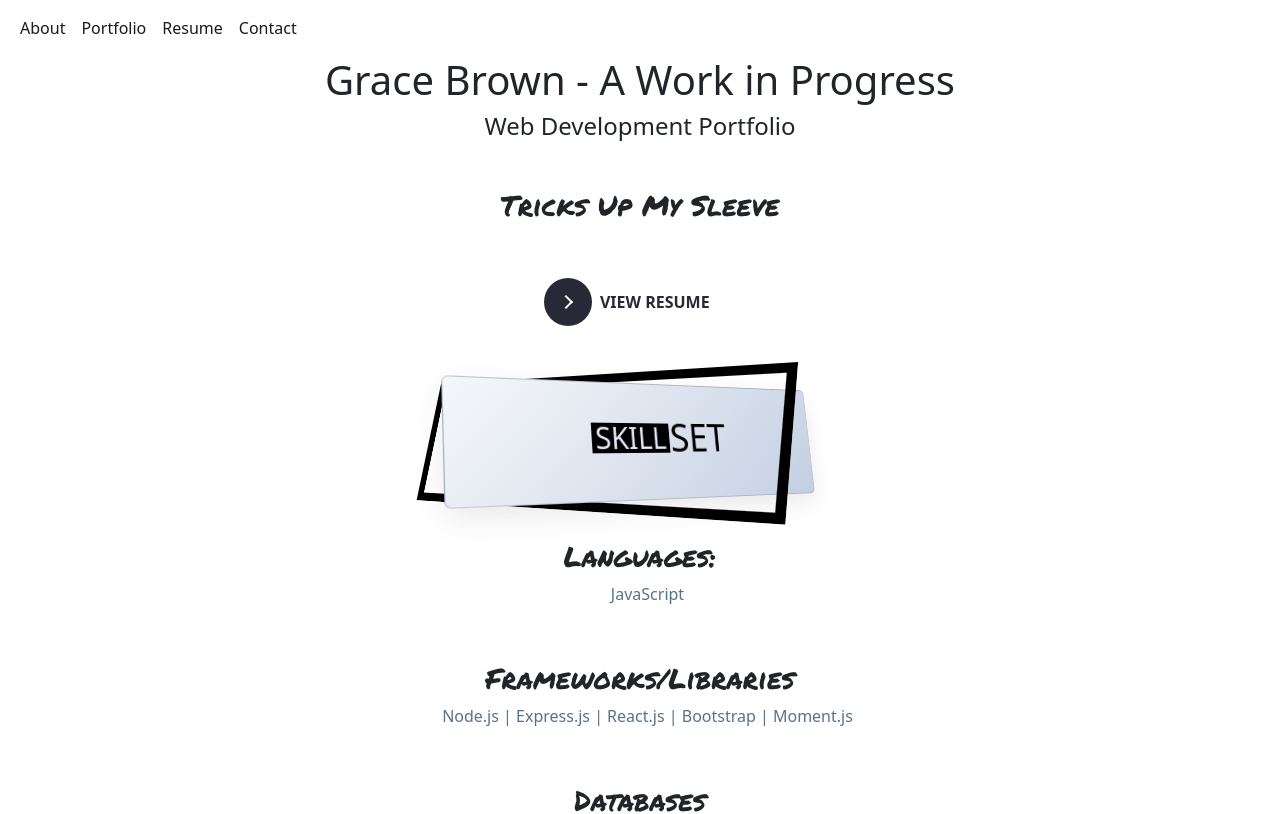
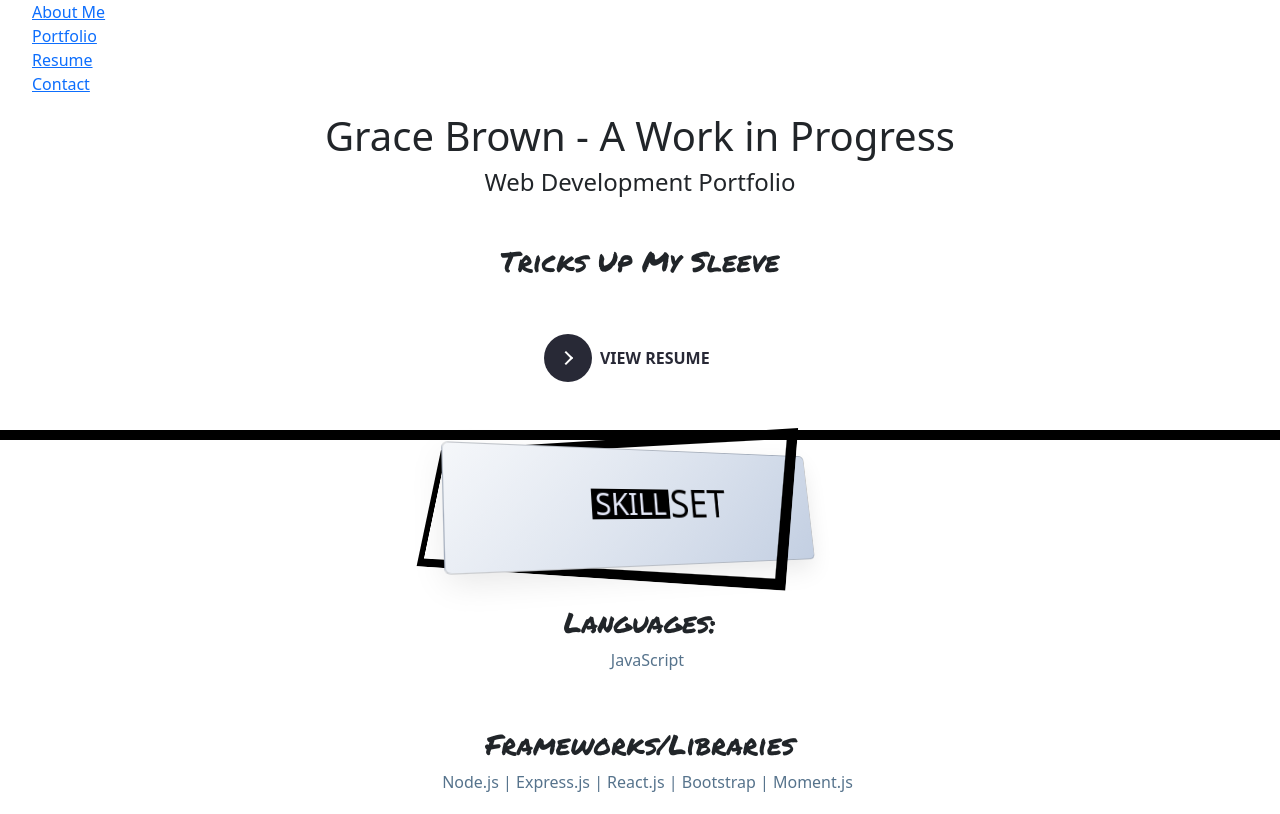
Before and after one commit to ItsGeeBee/react-profile, a React (Create React App) app: page /Resume in a window 1280 px wide. Shown: the top 814 px of the page. Built offline with nearby package versions, Linux system fonts and the light colour scheme.

Commit message:
Nav bar active links not working

```diff
--- a/src/components/Contact.js
+++ b/src/components/Contact.js
@@ -58,11 +58,11 @@ import { validateEmail } from '../utils/helpers';
   };
 
   return (
-    <div class="col justify-content-center">
+    <div className ="col justify-content-center">
       <h3>Lets Connect!</h3>
-      <form class="col justify-content-center">
-      <div class="w-50 p-2">
-        <input class="form-control"
+      <form className ="col justify-content-center">
+      <div className ="w-50 p-2">
+        <input className ="form-control"
           value={name}
           name="name"
           onChange={handleInputChange}
@@ -70,8 +70,8 @@ import { validateEmail } from '../utils/helpers';
           placeholder="Name"
         />
         </div>
-      <div class="w-50 p-2">
-        <input class="form-control"
+      <div className ="w-50 p-2">
+        <input className ="form-control"
           value={email}
           name="email"
           onChange={handleInputChange}
@@ -79,8 +79,8 @@ import { validateEmail } from '../utils/helpers';
           placeholder="email"
         />
       </div>
-        <div class="w-50 p-2">
-        <input class="form-control"
+        <div className ="w-50 p-2">
+        <input className ="form-control"
           value={message}
           name="message"
           onChange={handleInputChange}
--- a/src/components/Footer.js
+++ b/src/components/Footer.js
@@ -6,13 +6,13 @@ function Footer() {
   return (
     <footer>
             <a target="_blank" rel="noopener noreferrer" href="https://www.linkedin.com/in/gracelbrown/">
-            <i class="fa fa-linkedin-in fa-2xl" aria-hidden="true" />
+            <i className ="fa fa-linkedin-in fa-2xl" aria-hidden="true" />
             </a>
             <a target="_blank" rel="noopener noreferrer" href="https://github.com/ItsGeeBee">
-                <i class="fab fa-github fa-sm"></i>
+                <i className ="fab fa-github fa-sm"></i>
             </a>
             <a target="_blank" rel="noopener noreferrer" href="mailto:gracelbrown@hotmail.com">
-                <i class="fas fa-envelope fa-sm"></i>
+                <i className ="fas fa-envelope fa-sm"></i>
             </a>
         <p>Copyright © ItsGeeBee</p>
         </footer>
--- a/src/components/Nav.js
+++ b/src/components/Nav.js
@@ -1,33 +1,33 @@
-import React  from 'react';
+import React, { useState } from 'react';
 import './components.css';
 
 
 function Nav() {
 
+  const [isActive, setIsActive] = useState(false);
+
+  const handleClick = () => {
+
+    setIsActive(current => !current);
+  };
+
 return (
-    <nav id="nav" class="navbar navbar-expand-lg">
-    <div class="container-fluid">
-      <div class="collapse navbar-collapse" id="navbarNav">
-        <ul class="navbar-nav">
-          <li class="nav-item">
-            <a class="nav-link active" data-bs-toggle="tab" aria-current="page" href='/About'>About</a>
+    <nav>
+        <ul>
+            <li>
+                <a href="/" className={isActive ? 'nav-active': ''} onClick={handleClick}>About Me</a>
             </li>
-          <li class="nav-item">
-            <a class="nav-link active" data-bs-toggle="tab" aria-current="page" href='/Portfolio'>Portfolio</a>
+            <li>
+                <a href="/Portfolio" className={isActive ? 'nav-active': ''} onClick={handleClick}>Portfolio</a>
             </li>
-          <li class="nav-item">
-          <a class="nav-link active" data-bs-toggle="tab" aria-current="page" href="/Resume">Resume</a>
+            <li>
+                <a href="/Resume" className={isActive ? 'nav-active': ''} onClick={handleClick}>Resume</a>
             </li>
-          <li class="nav-item">
-            <a class="nav-link active" data-bs-toggle="tab" aria-current="page" href='/Contact'> Contact </a>
+            <li>
+                <a href="/Contact" className={isActive ? 'nav-active': ''} onClick={handleClick}>Contact</a>
             </li>
         </ul>
-      </div>
-    </div>
-  </nav>
-
-
-
+    </nav >
 );
-}
+};
 export default Nav;
--- a/src/components/components.css
+++ b/src/components/components.css
@@ -314,12 +314,14 @@ button {
   grid-column: 2 / 4;
 }
 
-.active {
-
-  color: red
+.nav-active li{
+  font-weight: 200;
+  font-style: italic;
+  color: red;
 }
 
-.not-active {
-
-  color: greenyellow
+.break {
+  height: 10px;
+  width: 100%;
+  background-color: #000;
 }
--- a/src/components/resume.js
+++ b/src/components/resume.js
@@ -18,6 +18,7 @@ function Resume() {
             <span className="button-text" href="https://docs.google.com/document/d/1es11ZmIRBTnWoeXDgfH9l8CfJVNcvV135jVvDPn2J6g/edit?usp=sharing">View Resume</span>
             </button>
     </div>
+    <div className="break"></div>
     <div className="p-2">
     <div className="wrapper justify-content-center">
           <div className="card">
```
Also changed, not shown: src/components/NavList.js (added). Lines whose indentation alone changed are shown as unchanged.
